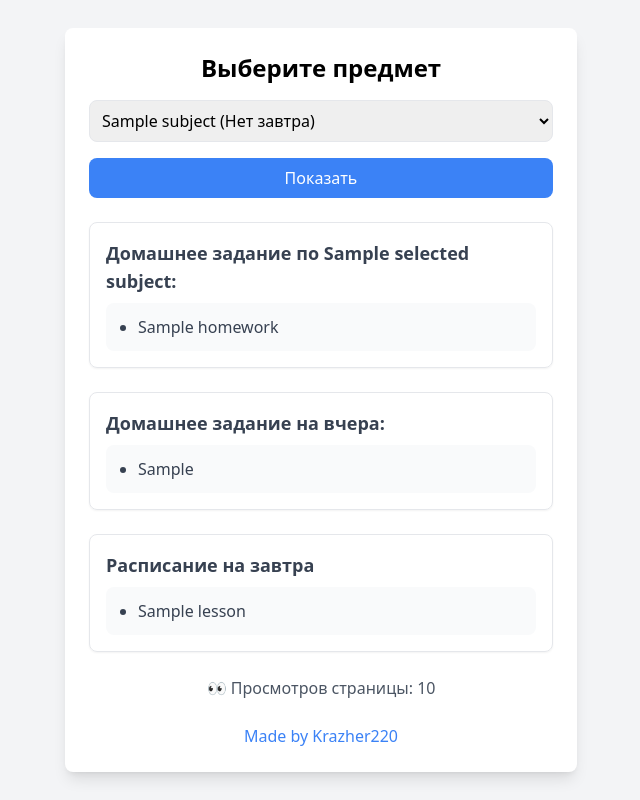
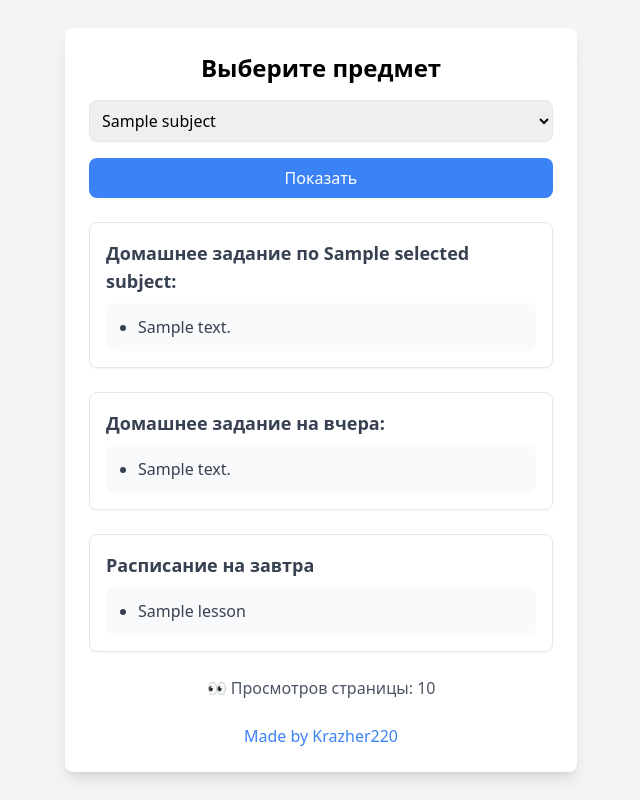
Before and after one commit to Krazher220-Ceo/bilimclass-site, a Flask app: template templates/index.html in a window 1280 px wide. Shown: the whole page, without its empty margins (319-959 px from the left). Run offline with Flask 3, Linux system fonts and the light colour scheme; the template is opened without the code that fills it: most values are stand-ins (such as "Sample title", 1, 10 or a date in 2020); some libraries are stand-ins or nearby versions.

Commit message:
Update index.html

```diff
--- a/templates/index.html
+++ b/templates/index.html
@@ -13,8 +13,8 @@
         <form method="POST" action="/">
             <div class="mb-4">
                 <select name="subject" class="w-full p-2 border rounded-lg">
-                    {% for subject, has_tomorrow in subjects.items() %}
-                        <option value="{{ subject }}">{{ subject }} ({{ "Есть завтра" if has_tomorrow else "Нет завтра" }})</option>
+                    {% for subject in subjects %}
+                        <option value="{{ subject }}">{{ subject }}</option>
                     {% endfor %}
                 </select>
             </div>
@@ -28,7 +28,7 @@
                     {% if homeworks %}
                         <ul class="list-disc pl-5">
                             {% for hw in homeworks %}
-                                <li class="text-gray-700">{{ hw }}</li>
+                                <li class="text-gray-700">{{ hw.text }}</li>
                             {% endfor %}
                         </ul>
                     {% else %}
@@ -44,7 +44,7 @@
                 {% if homeworks_yesterday %}
                     <ul class="list-disc pl-5">
                         {% for hw in homeworks_yesterday %}
-                            <li class="text-gray-700">{{ hw }}</li>
+                            <li class="text-gray-700">{{ hw.text }}</li>
                         {% endfor %}
                     </ul>
                 {% else %}
@@ -69,7 +69,7 @@
         </div>
 
         <div class="mt-6 text-center text-gray-600">
-            👀 Просмотров страницы: <span id="views">{{ views }}</span>
+            👀 Просмотров страницы: <span id="views">{{ views if views else 0 }}</span>
         </div>
 
         <div class="mt-6 text-center">
```
